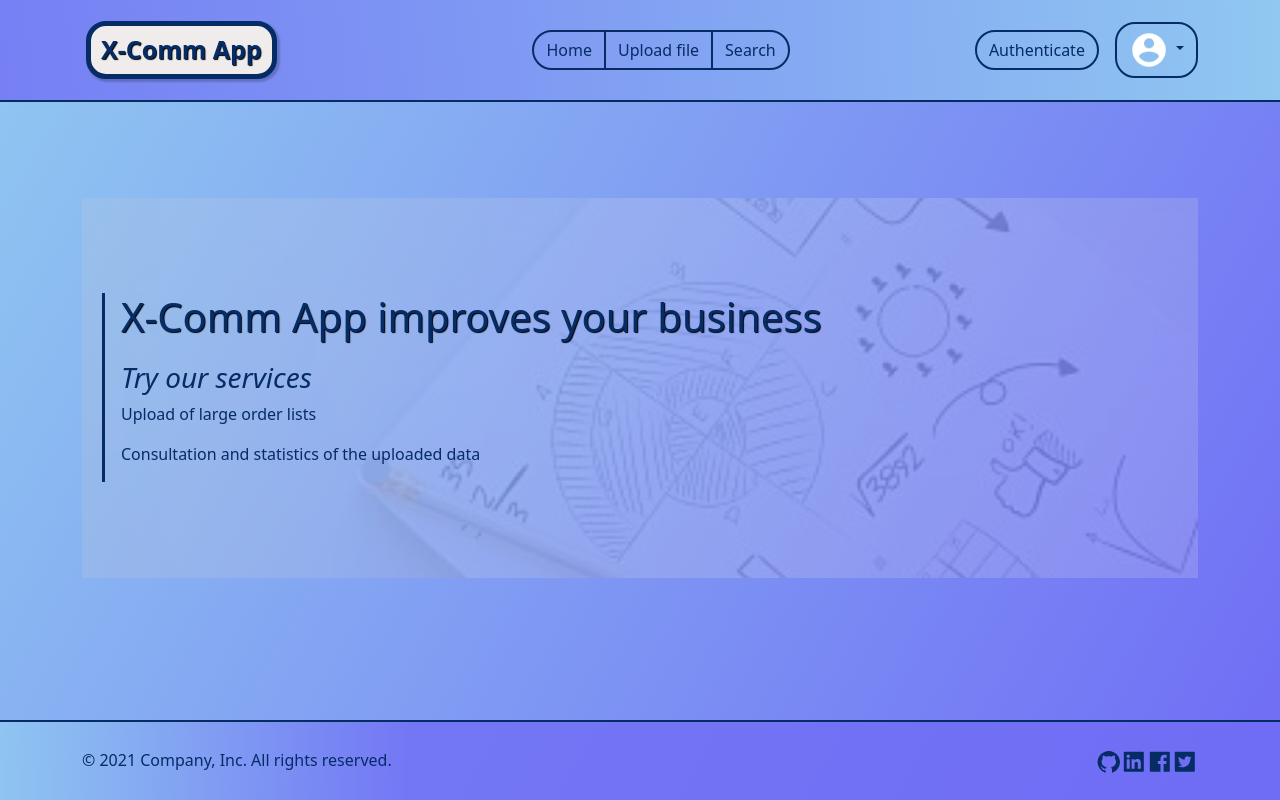
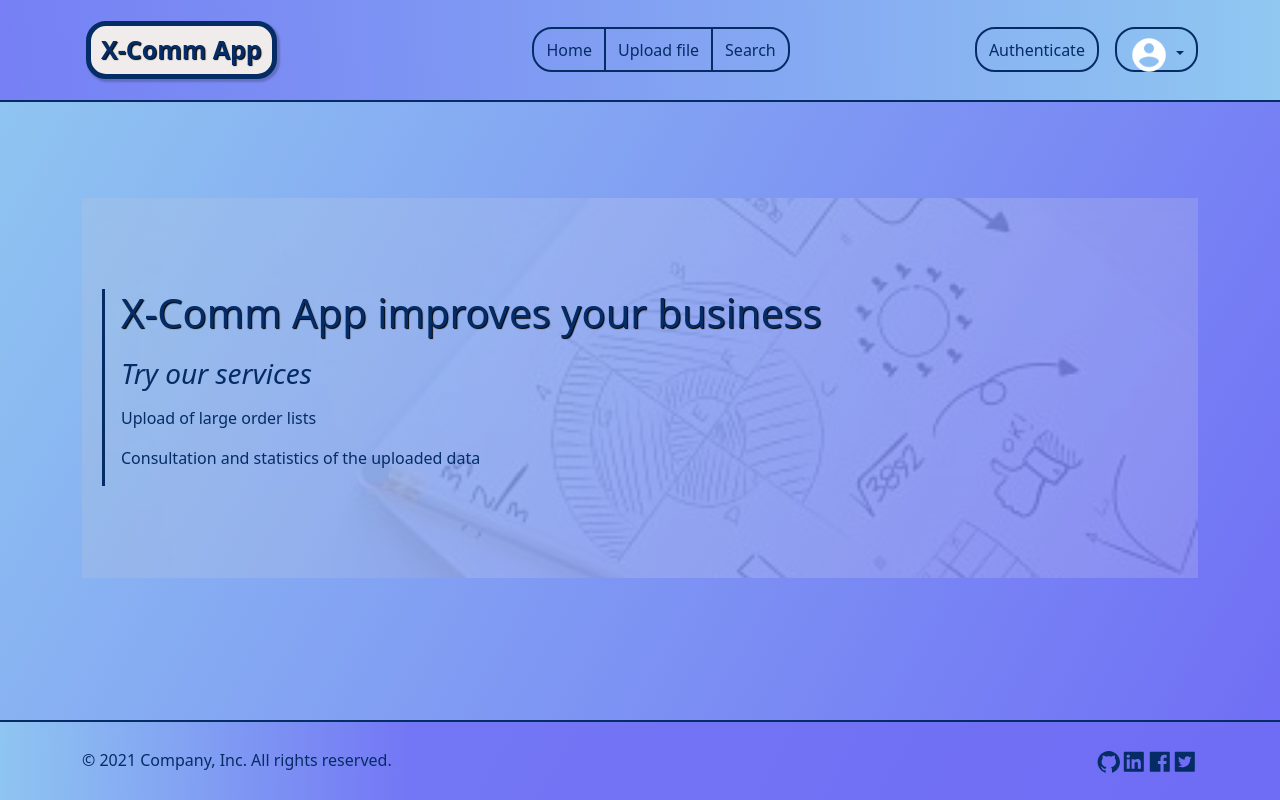
Before and after one commit to tomorrowdevs-projects/team2-real-world-app, a React app in the folder client/: page / in a window 1280 px wide. Built offline with nearby package versions, Linux system fonts and the light colour scheme; some packages are replaced by stand-ins of ours; no server answers.

Commit message:
[FIX] Common and Home page style

```diff
--- a/client/src/assets/style/_common.scss
+++ b/client/src/assets/style/_common.scss
@@ -1,6 +1,19 @@
 body {
   min-width: 340px;
   color: $blue-800;
+  button {
+    height: $btn-height;
+    padding: {
+      left: 20px;
+      right: 20px;
+    }
+  }
+  a,
+  a:link,
+  a:visited {
+    text-decoration: none;
+    color: $dark;
+  }
   .container-header {
     @include bg-header;
     border: {
--- a/client/src/assets/style/_custom.scss
+++ b/client/src/assets/style/_custom.scss
@@ -6,6 +6,7 @@ $border-radius: 20px;
 $input-group-addon-bg: #90c8f1;
 
 /*Custom variables*/
+$btn-height: 45px;
 $box-shadow: #00000033 2px 2px 2px 1px;
 $text-shadow: #000000ff 1px 1px 1px;
 
--- a/client/src/pages/Home/index.js
+++ b/client/src/pages/Home/index.js
@@ -1,20 +1,31 @@
 import { Link } from 'react-router-dom';
 import { Button } from 'react-bootstrap';
 import './home.scss';
+import { useAppContext } from '../../context/appContext';
 
 const Home = () => {
+  const { currentUser } = useAppContext();
+
   return (
     <main className='container-home d-flex align-items-center'>
       <section className='section-main'>
         <h1>X-Comm App improves your business</h1>
-        <h3 className='fst-italic'>Try our services</h3>
-        <p>Upload of large order lists</p>
-        <p>Consultation and statistics of the uploaded data</p>
-        <div className='d-flex justify-content-start d-lg-none mt-4'>
-          <Link to='/login'>
-            <Button variant='dark'>Authenticate</Button>
+        <h3 className='fst-italic mb-3'>Try our services</h3>
+        <p>
+          <Link to={'/upload'}>Upload of large order lists</Link>
+        </p>
+        <p>
+          <Link to={'/search'}>
+            Consultation and statistics of the uploaded data
           </Link>
-        </div>
+        </p>
+        {!currentUser && (
+          <div className='d-flex justify-content-start d-lg-none mt-4'>
+            <Link to='/login'>
+              <Button variant='dark'>Authenticate</Button>
+            </Link>
+          </div>
+        )}
       </section>
     </main>
   );
```
